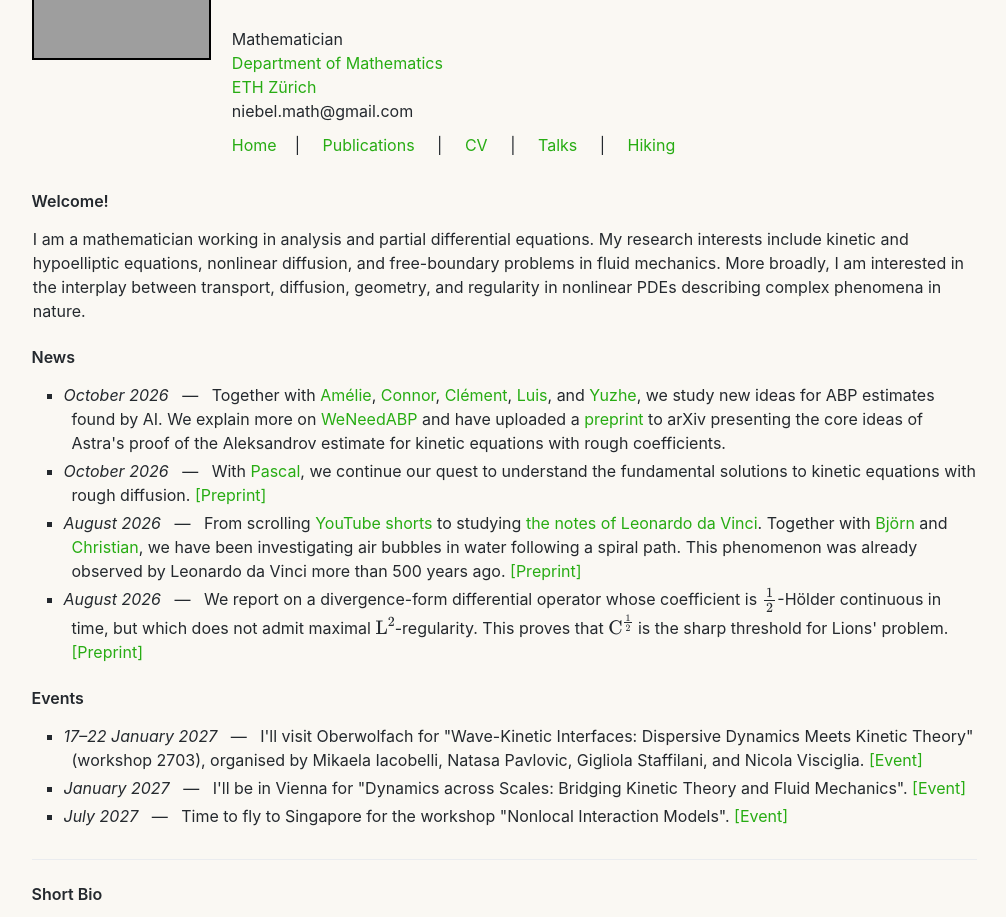
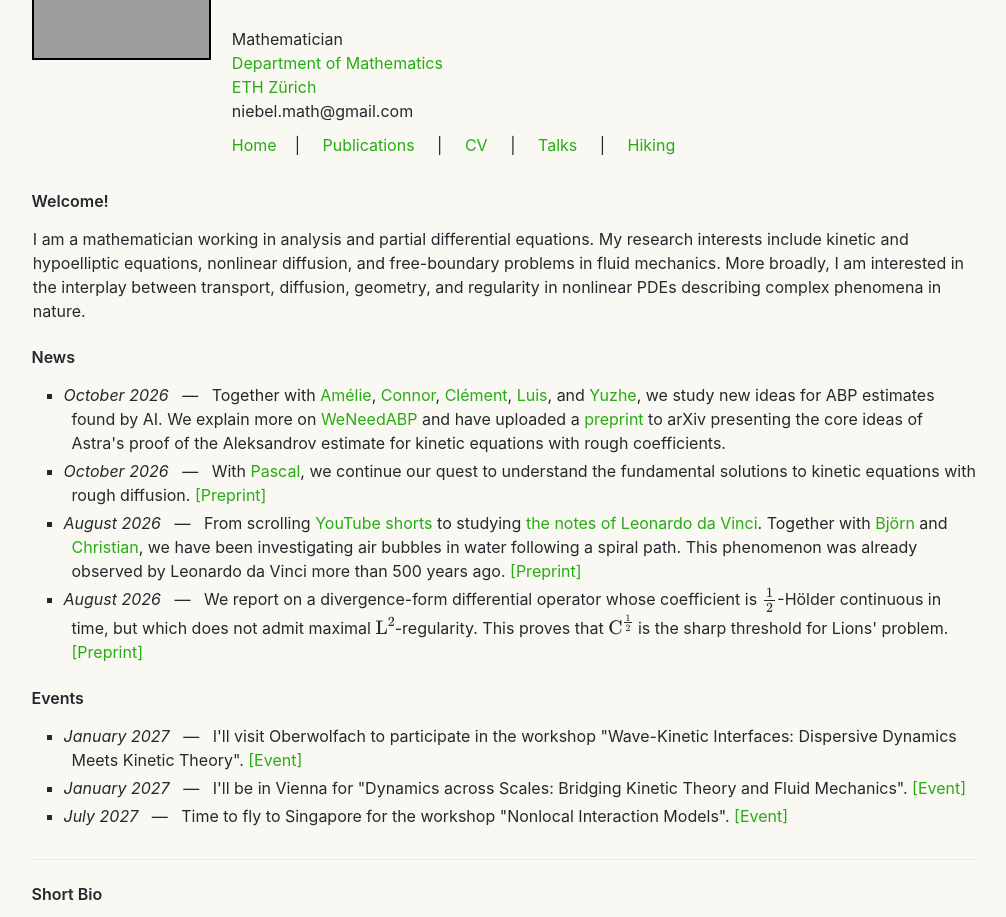
Before and after one commit to lukasniebel/lukasniebel.github.io, a plain HTML site: page index.html in a window 1280 px wide. Shown: the part 120-1037 px from the top of the page, without its empty margins (136-1142 px from the left). Drawn offline with nearby package versions, Linux system fonts and the light colour scheme; grey boxes are pictures that could not be loaded.

Commit message:
Simplify the Oberwolfach event entry

```diff
--- a/index.html
+++ b/index.html
@@ -189,7 +189,7 @@
 					<ul>
 
 
-						<li><i>17&ndash;22 January 2027</i> &nbsp; &mdash; &nbsp; I'll visit Oberwolfach for "Wave-Kinetic Interfaces: Dispersive Dynamics Meets Kinetic Theory" (workshop 2703), organised by Mikaela Iacobelli, Natasa Pavlovic, Gigliola Staffilani, and Nicola Visciglia. <a title="Oberwolfach workshop 2703" href="https://www.mfo.de/scientific-program/meetings/annual-schedule-2027-flyer.pdf">[Event]</a></li>
+						<li><i>January 2027</i> &nbsp; &mdash; &nbsp; I'll visit Oberwolfach to participate in the workshop "Wave-Kinetic Interfaces: Dispersive Dynamics Meets Kinetic Theory". <a title="Oberwolfach workshop 2703" href="https://www.mfo.de/scientific-program/meetings/annual-schedule-2027-flyer.pdf">[Event]</a></li>
 						<li><i>January 2027</i> &nbsp; &mdash; &nbsp; I'll be in Vienna for "Dynamics across Scales: Bridging Kinetic Theory and Fluid Mechanics". <a title="project" href="https://www.esi.ac.at/events/e619/">[Event]</a>   </li>
 						<li><i>July 2027</i> &nbsp; &mdash; &nbsp; Time to fly to Singapore for the workshop "Nonlocal Interaction Models". <a title="project" href="https://ims.nus.edu.sg/events/newtrendsnonlinear/">[Event]</a>   </li>
 
```
